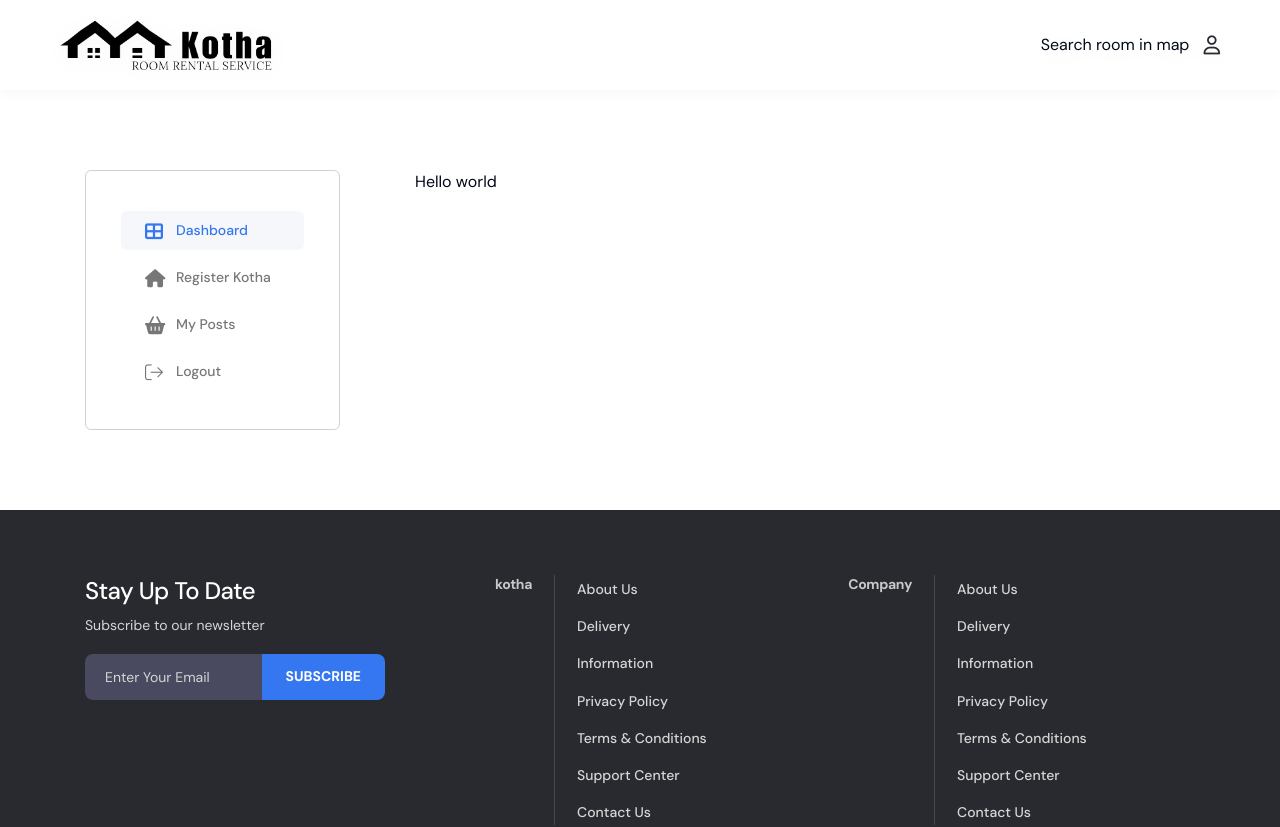
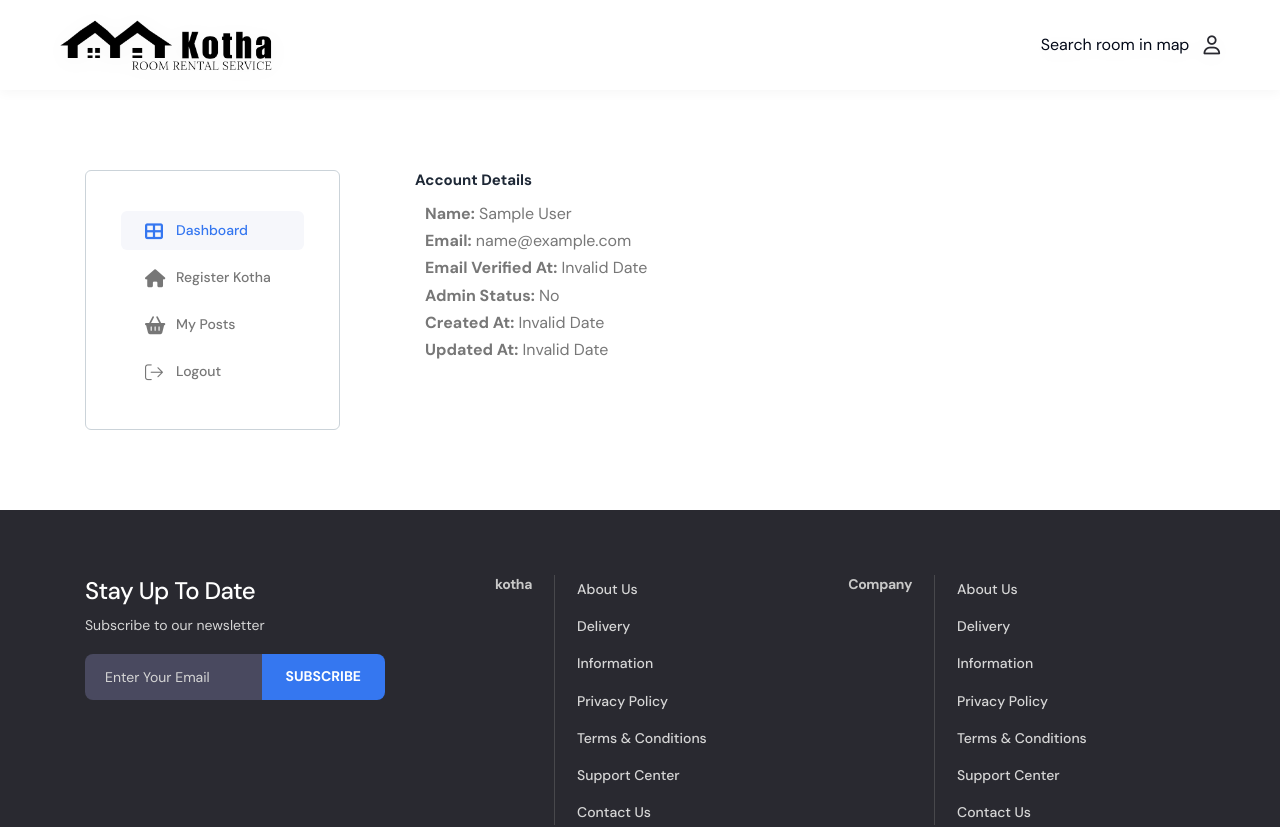
Before and after one commit to Wadangkaa/kotha-frontend-react, a React (Vite) app: page /account in a window 1280 px wide. Shown: the top 827 px of the page. Built offline with nearby package versions, Linux system fonts and the light colour scheme; sample sign-in values are in the browser's storage.

Commit message:
ISSUE FIXED

```diff
--- /dev/null
+++ b/src/components/UserDashboard.tsx
@@ -0,0 +1,26 @@
+import { useState } from "react"
+import { useSelector } from "react-redux"
+
+const UserDashboard = () => {
+	const authStore = useSelector(state => state.auth)
+	const [authUser, setAuthUser] = useState(authStore.user ?? JSON.parse(localStorage.getItem('user')))
+
+	return (
+		<div>
+			<h1 className="tw-text-2xl tw-font-bold tw-text-gray-800">Account Details</h1>
+
+			<div className="tw-container tw-mx-auto tw-px-4">
+				<div className="tw-mt-4">
+					<p><strong>Name:</strong> { authUser.name }</p>
+					<p><strong>Email:</strong> { authUser.email }</p>
+					<p><strong>Email Verified At:</strong> { new Date(authUser.email_verified_at).toLocaleString() }</p>
+					<p><strong>Admin Status:</strong> { authUser.is_admin ? 'Yes' : 'No' }</p>
+					<p><strong>Created At:</strong> { new Date(authUser.created_at).toLocaleString() }</p>
+					<p><strong>Updated At:</strong> { new Date(authUser.updated_at).toLocaleString() }</p>
+				</div>
+			</div>
+		</div>
+	)
+}
+
+export default UserDashboard
--- a/src/pages/layouts/MainLayout.tsx
+++ b/src/pages/layouts/MainLayout.tsx
@@ -13,7 +13,7 @@ const MainLayout = () => {
 		const token = localStorage.getItem("token");
 
 		if (authUser && !authStore.user) {
-			dispatch(setAuth({ user: authUser, token: token }));
+			dispatch(setAuth({ user: JSON.parse(authUser), token: token }));
 		}
 	}, [authStore.user, dispatch]);
 
--- a/src/routes.tsx
+++ b/src/routes.tsx
@@ -17,6 +17,7 @@ import Posts from './components/admin/Posts'
 import PostDetail from './components/admin/PostDetail'
 import AdminKothaDetailPage from './pages/kotha/AdminKothaDetailPage'
 import AdminRoutes from './utilities/AdminRoutes'
+import UserDashboard from './components/UserDashboard'
 
 export const router = createBrowserRouter(
 	createRoutesFromElements(
@@ -27,7 +28,7 @@ export const router = createBrowserRouter(
 				<Route path="search-in-map" element={ <SearchInRadius /> } />
 				<Route element={ <AuthRoutes /> }>
 					<Route path="account" element={ <AccountLayout /> }>
-						<Route index element={ <>Hello world</> } />
+						<Route index element={ <UserDashboard /> } />
 						<Route path="posts" element={ <MyPostsPage /> } />
 						<Route path="create-kotha" element={ <KothaCreatePage /> } />
 					</Route>
```
